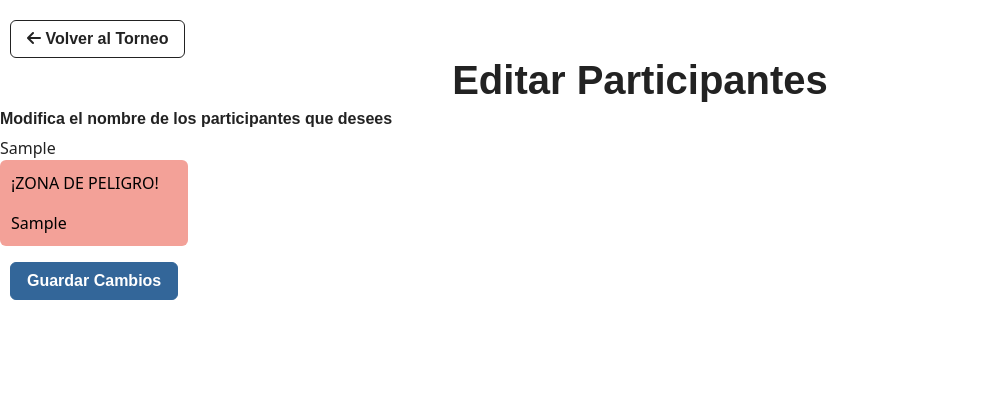
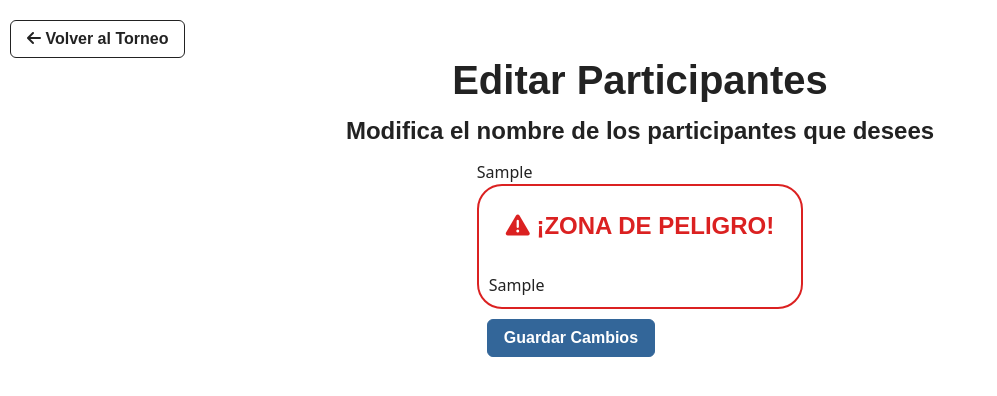
Before and after one commit to DCC-CC4401/2024-1-CC4401-1-grupo-8, a Django app: template quienvaganando/templates/quienvaganando/editar_participantes.html in a window 1280 px wide. Shown: the part 81-477 px from the top of the page, without its empty margins (0-997 px from the left). Run offline with Django 3.2, Linux system fonts and the light colour scheme; the template is opened without the code that fills it: most values are stand-ins (such as "Sample title", 1, 10 or a date in 2020); some libraries are stand-ins or nearby versions; some web fonts are replaced.

Commit message:
Editar template de edición participantes

```diff
--- a/quienvaganando/templates/quienvaganando/editar_participantes.html
+++ b/quienvaganando/templates/quienvaganando/editar_participantes.html
@@ -8,9 +8,15 @@
 <head>
     <style>
     .alert {
-        background-color: #f3a198;
-        color: black;
+        color: rgb(219, 33, 33);
+    }
+    .danger {
+        border-width: 2px;
+        border-style: solid;
+        border-radius: 25px;
+        border-color: rgb(219, 33, 33);
         padding: 10px;
+        margin-bottom: 10px;
     }
     </style>
 
@@ -18,20 +24,21 @@
 
   <h1 style="text-align: center;">Editar Participantes</h1>
 
-<h6>Modifica el nombre de los participantes que desees</h6>
+<p>
+    <h4 style="text-align: center;">Modifica el nombre de los participantes que desees</h4>
+</p>
 
-<div style="display: flex;">
+<div style="display: flex; justify-content: center;">
 <form method="post">
     {% csrf_token %}
     {{ form_editar.as_p }}
 
-    <div class="alert">
-        <p>¡ZONA DE PELIGRO!</p>
+    <div class="danger">
+        <h4 class="alert"><i class="fa-solid fa-triangle-exclamation"></i> ¡ZONA DE PELIGRO! </h4>
         {{ form_eliminar | crispy }}
     </div>
 
     <button class="btn btn-info" name="Guardar" type="submit">Guardar Cambios</button>
-
 </form>
 </div>
 {% endblock content %}
```
